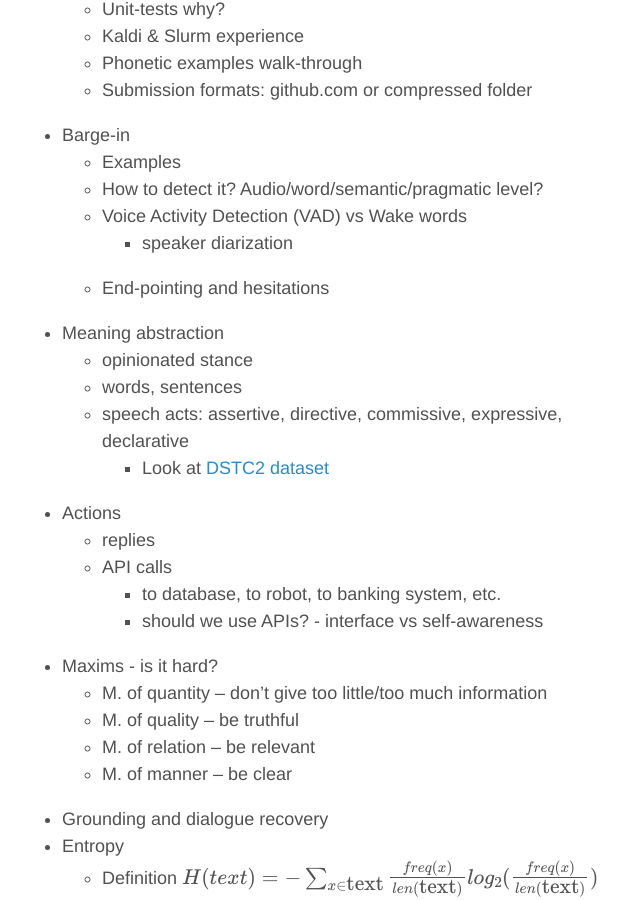
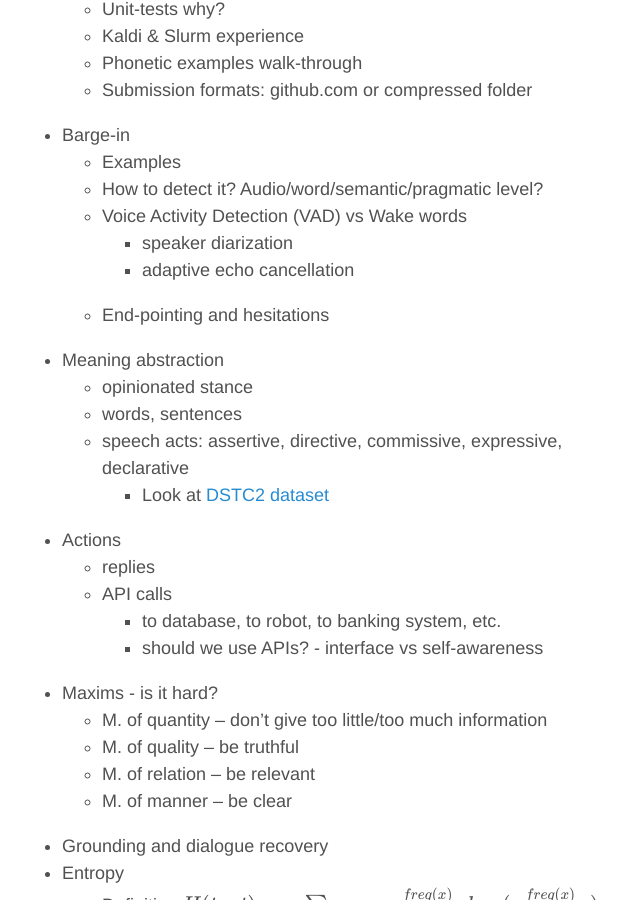
Before and after one commit to oplatek/oplatek.github.io, a Jekyll site: the page built from _posts/2019-02-26-ds-lab-2.md, in a window 1280 px wide and 900 px high, scrolled down 364 px. Shown: the whole window, without its empty margins (303-943 px from the left). Built offline with Jekyll 4.4.1, drawn with Linux system fonts in a browser that asks for light colours; formulas are drawn with MathJax 3.

Commit message:
Echo cancellation kw

```diff
--- a/_posts/2019-02-26-ds-lab-2.md
+++ b/_posts/2019-02-26-ds-lab-2.md
@@ -20,6 +20,7 @@ tags: Mff, School, Labs, DS, dialogue systems
     - How to detect it? Audio/word/semantic/pragmatic level?
     - Voice Activity Detection (VAD) vs Wake words
         * speaker diarization
+        * adaptive echo cancellation
     - End-pointing and hesitations
 - Meaning abstraction
     - opinionated stance
```
